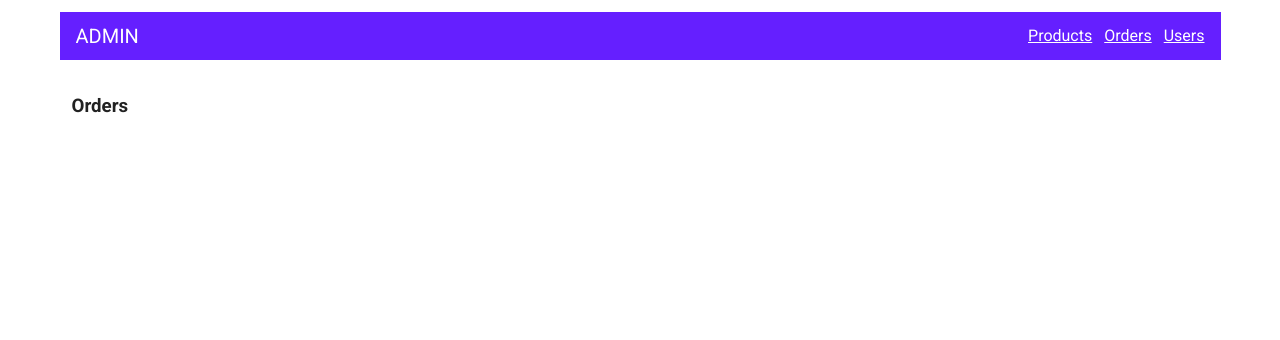
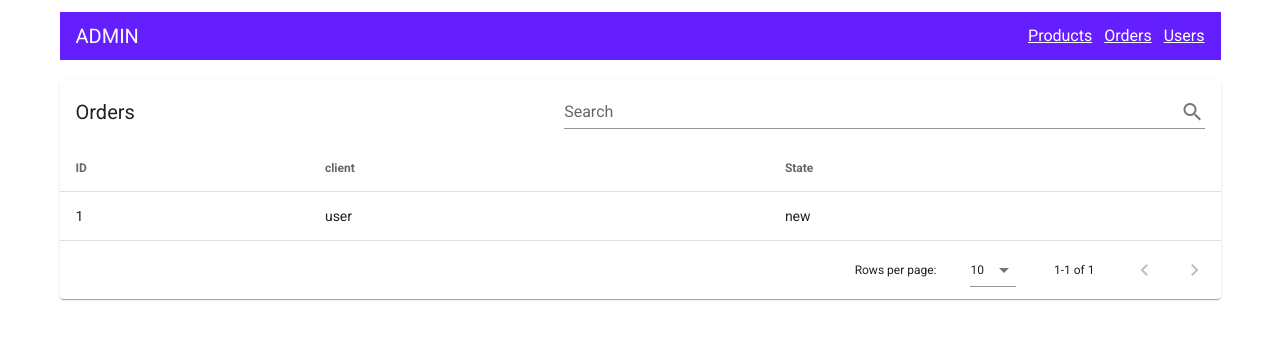
Before and after one commit to 22Taha/final_project, a Vue app: page /admin/orders in a window 1280 px wide. Shown: the top 340 px of the page. Built offline with nearby package versions, Linux system fonts and the light colour scheme.

Commit message:
commit 2

```diff
--- a/src/components/Admin/orders.vue
+++ b/src/components/Admin/orders.vue
@@ -1,12 +1,111 @@
 <template>
-  <v-container>
-    <h3>Orders</h3>
-  </v-container>
+<div>
+  <v-data-table
+    :headers="headers"
+    :items="orders"
+    class="elevation-1"
+    :search="search"
+    @click:row="showOrder">
+  >
+    <template v-slot:top>
+      <v-toolbar flat color="white">
+        <v-toolbar-title>Orders</v-toolbar-title>
+      <v-spacer></v-spacer>
+        <v-text-field
+        v-model="search"
+        append-icon="mdi-magnify"
+        label="Search"
+        single-line
+        hide-details
+      ></v-text-field>
+      </v-toolbar>
+    </template>
+  </v-data-table>
+
+
+  <v-dialog v-model="dialog" max-width="500px">
+    <v-card>
+      <v-card-title>
+        <span class="headline">Order</span>
+      </v-card-title>
+
+      <v-card-text>
+        <v-container>
+          <v-row>
+            <v-col cols="12" sm="6">
+              <v-text-field v-model="order.total"  label="Total"></v-text-field>
+            </v-col>
+            <v-col cols="12" sm="6">
+              <v-text-field v-model="order.total"  label="Total"></v-text-field>
+            </v-col>
+            <v-col cols="12" sm="6">
+              <v-text-field v-model="order.total"  label="Total"></v-text-field>
+            </v-col>
+            <v-col cols="12" sm="6">
+              <v-text-field v-model="order.total"  label="Total"></v-text-field>
+            </v-col>
+          </v-row>
+        </v-container>
+      </v-card-text>
+
+      <v-card-actions>
+        <v-spacer></v-spacer>
+        <v-btn color="blue darken-1" text @click="close">Cancel</v-btn>
+        <v-btn color="blue darken-1" text @click="save">Confirm</v-btn>
+      </v-card-actions>
+    </v-card>
+  </v-dialog>
+
+  </div>
 </template>
+
 
 <script>
   export default {
-    name: 'adminOrders',
+    name: 'AdminOrders',
+    data: () => ({
+      search: '',
+      dialog: false,
+      order:{
+                id:'',
+                user: '',
+                validate: '',
+                total: '',
+                state:'',
+                products: []
+            },
+      headers: [
+        { text: 'ID', sortable: false, value: 'id' },
+        { text: 'client', value: 'user' },
+        {text:'State', value:'state'}
 
+      ]
+    }),
+
+    computed: {
+      orders() {
+        return this.$store.getters.orders
+      }
+    },
+
+    methods: {
+
+      showOrder(item){
+        this.order = Object.assign({}, item)
+        this.dialog = true
+      },
+
+      save() {
+        this.addProduct['quantity']=this.quantity
+        this.$store.commit('addOrder', this.addProduct)
+        this.close()
+      },
+
+      close(){
+        this.addProduct = null
+        this.quantity= ''
+        this.dialog = false
+      },
+    },
   }
 </script>
--- a/src/components/Admin/users.vue
+++ b/src/components/Admin/users.vue
@@ -79,7 +79,7 @@
 <script>
 
   export default {
-    name: 'adminProducts',
+    name: 'adminUsers',
 
     data: () => ({
       dialogUser: false,
--- a/src/store/store.js
+++ b/src/store/store.js
@@ -66,16 +66,24 @@ export const store = new Vuex.Store({
         ],
         orders: [
             {
+                id:1,
                 user: 'user',
-                validate: false,
                 total: '1600',
+                state:'new',
                 products: [
                     {
                         product_id: 2,
                         product_name: 'prod2',
                         price: 400,
                         quantity: 4,
+                    },
+                    {
+                        product_id: 1,
+                        product_name: 'prod1',
+                        price: 200,
+                        quantity: 14,
                     }
+
                 ]
             }
         ]
@@ -94,6 +102,9 @@ export const store = new Vuex.Store({
         },
         categories: state => {
             return state.categories
+        },
+        orders:state=>{
+            return state.orders
         }
     },
     mutations:{
```
